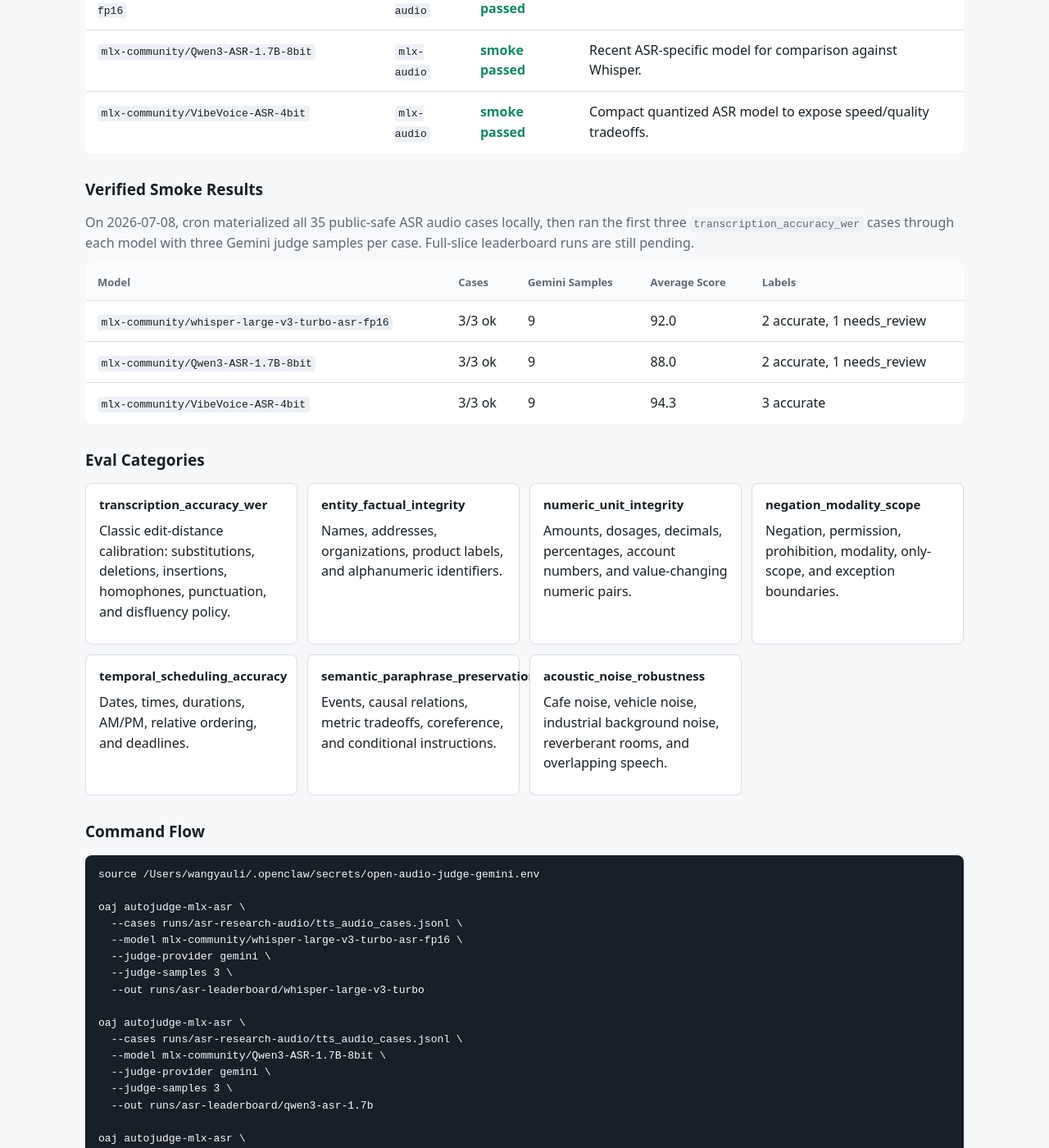
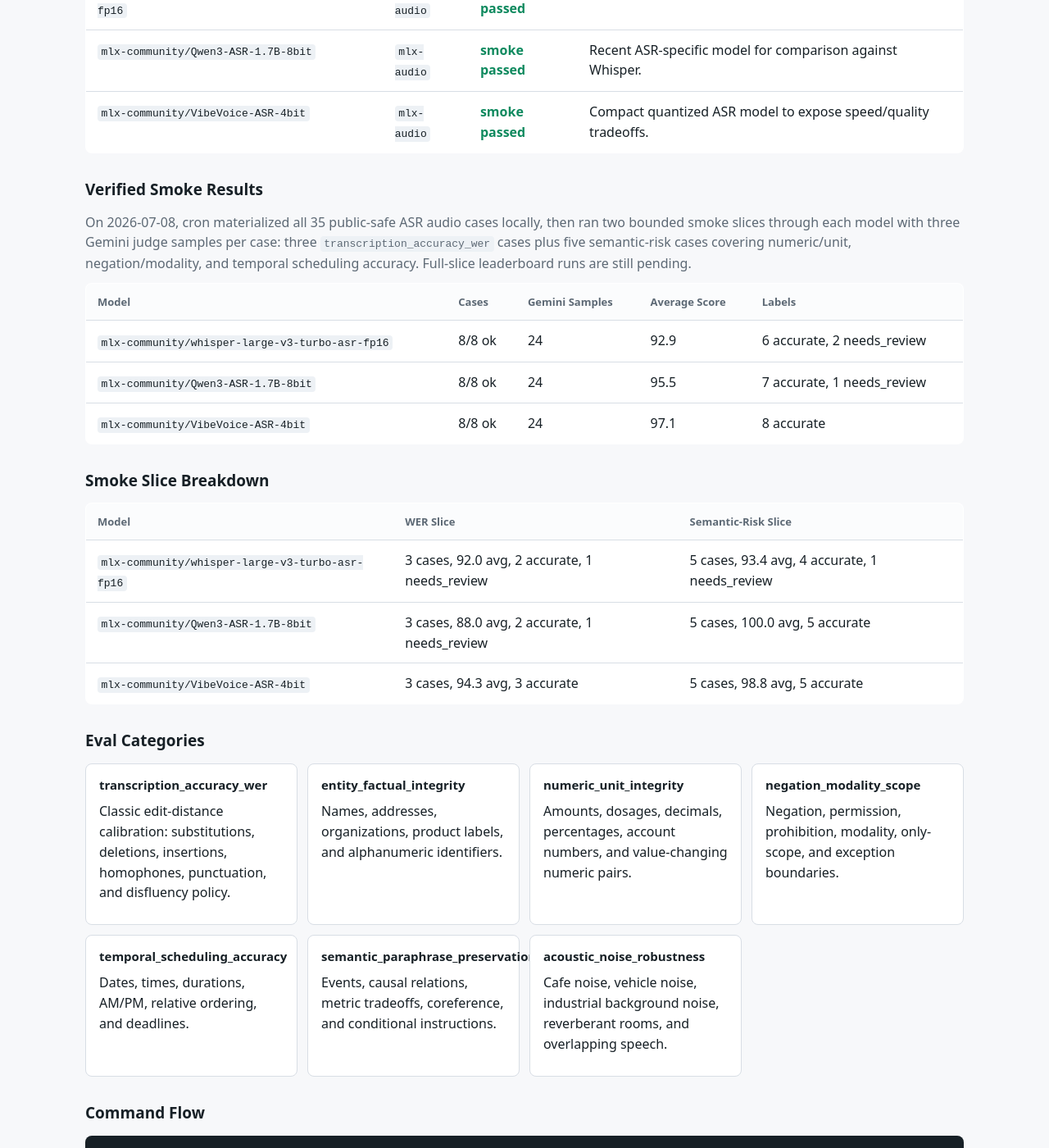
Before and after one commit to kennethli319/kennethli319.github.io, a Jekyll site: the page open-audio-judge/asr-leaderboard-demo.html, which Jekyll copies as it is, in a window 1280 px wide and 1400 px high, scrolled down 656 px. Shown: the whole window at 82% size. Built offline with Jekyll 4.4.1, drawn with Linux system fonts in a browser that asks for light colours.

Commit message:
Refresh ASR semantic smoke demo

```diff
--- a/open-audio-judge/asr-leaderboard-demo.html
+++ b/open-audio-judge/asr-leaderboard-demo.html
@@ -115,7 +115,7 @@
       <div class="metric"><span>Seed eval cases</span><strong>35</strong></div>
       <div class="metric"><span>Research categories</span><strong>7</strong></div>
       <div class="metric"><span>MLX ASR models</span><strong>3</strong></div>
-      <div class="metric"><span>Verified smoke results</span><strong>9</strong></div>
+      <div class="metric"><span>Verified smoke results</span><strong>24</strong></div>
     </section>
 
     <h2>Demo Run</h2>
@@ -137,13 +137,23 @@
     </table>
 
     <h2>Verified Smoke Results</h2>
-    <p class="muted">On 2026-07-08, cron materialized all 35 public-safe ASR audio cases locally, then ran the first three <code>transcription_accuracy_wer</code> cases through each model with three Gemini judge samples per case. Full-slice leaderboard runs are still pending.</p>
+    <p class="muted">On 2026-07-08, cron materialized all 35 public-safe ASR audio cases locally, then ran two bounded smoke slices through each model with three Gemini judge samples per case: three <code>transcription_accuracy_wer</code> cases plus five semantic-risk cases covering numeric/unit, negation/modality, and temporal scheduling accuracy. Full-slice leaderboard runs are still pending.</p>
     <table>
       <thead><tr><th>Model</th><th>Cases</th><th>Gemini Samples</th><th>Average Score</th><th>Labels</th></tr></thead>
       <tbody>
-        <tr><td><code>mlx-community/whisper-large-v3-turbo-asr-fp16</code></td><td>3/3 ok</td><td>9</td><td>92.0</td><td>2 accurate, 1 needs_review</td></tr>
-        <tr><td><code>mlx-community/Qwen3-ASR-1.7B-8bit</code></td><td>3/3 ok</td><td>9</td><td>88.0</td><td>2 accurate, 1 needs_review</td></tr>
-        <tr><td><code>mlx-community/VibeVoice-ASR-4bit</code></td><td>3/3 ok</td><td>9</td><td>94.3</td><td>3 accurate</td></tr>
+        <tr><td><code>mlx-community/whisper-large-v3-turbo-asr-fp16</code></td><td>8/8 ok</td><td>24</td><td>92.9</td><td>6 accurate, 2 needs_review</td></tr>
+        <tr><td><code>mlx-community/Qwen3-ASR-1.7B-8bit</code></td><td>8/8 ok</td><td>24</td><td>95.5</td><td>7 accurate, 1 needs_review</td></tr>
+        <tr><td><code>mlx-community/VibeVoice-ASR-4bit</code></td><td>8/8 ok</td><td>24</td><td>97.1</td><td>8 accurate</td></tr>
+      </tbody>
+    </table>
+
+    <h2>Smoke Slice Breakdown</h2>
+    <table>
+      <thead><tr><th>Model</th><th>WER Slice</th><th>Semantic-Risk Slice</th></tr></thead>
+      <tbody>
+        <tr><td><code>mlx-community/whisper-large-v3-turbo-asr-fp16</code></td><td>3 cases, 92.0 avg, 2 accurate, 1 needs_review</td><td>5 cases, 93.4 avg, 4 accurate, 1 needs_review</td></tr>
+        <tr><td><code>mlx-community/Qwen3-ASR-1.7B-8bit</code></td><td>3 cases, 88.0 avg, 2 accurate, 1 needs_review</td><td>5 cases, 100.0 avg, 5 accurate</td></tr>
+        <tr><td><code>mlx-community/VibeVoice-ASR-4bit</code></td><td>3 cases, 94.3 avg, 3 accurate</td><td>5 cases, 98.8 avg, 5 accurate</td></tr>
       </tbody>
     </table>
 
```
